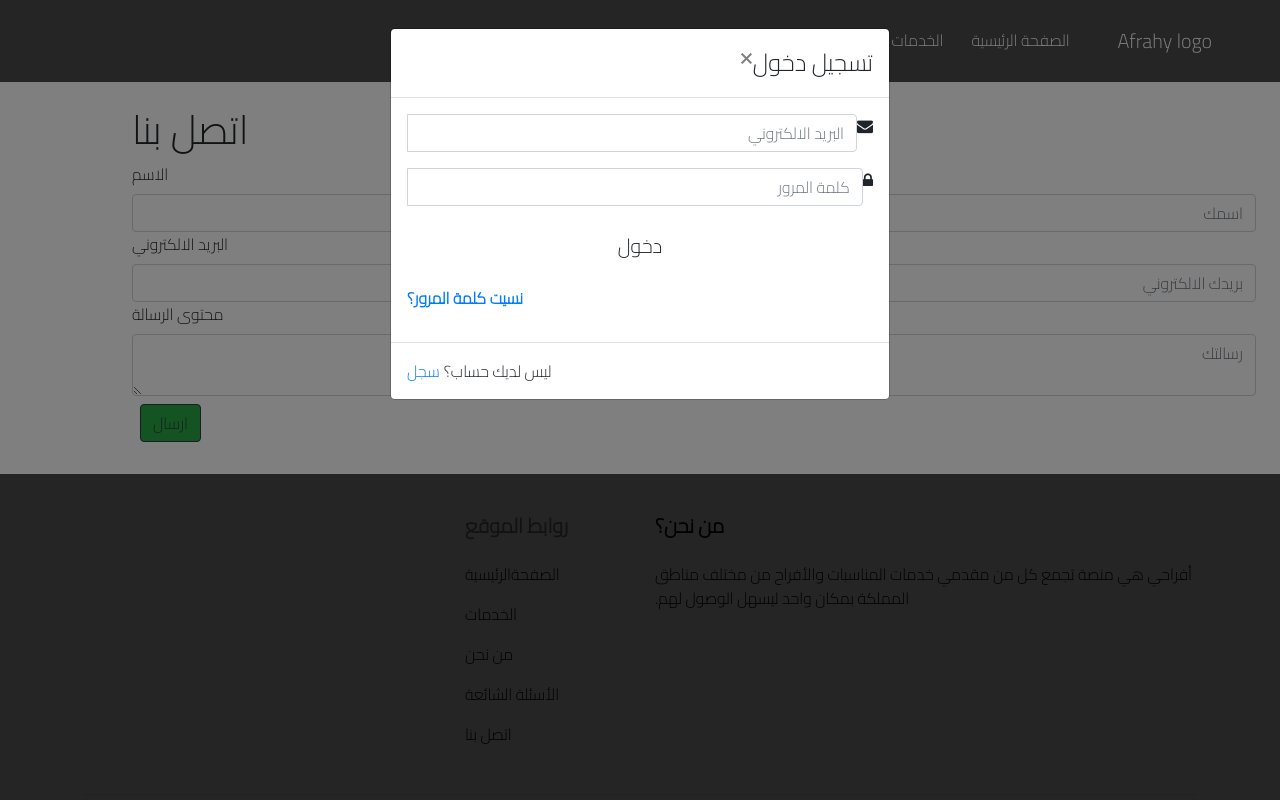
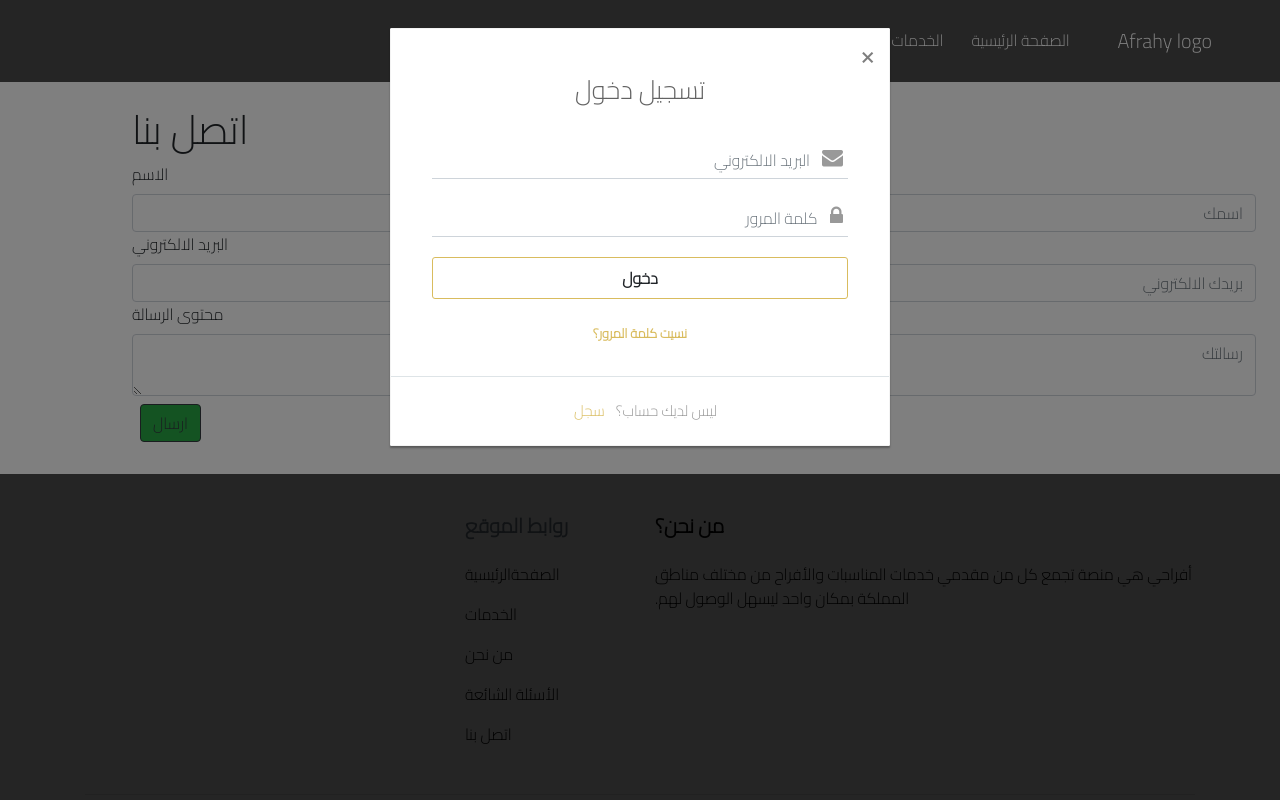
Before and after one commit to batoulaq/Afrahy, a PHP site: page /contact.php in a window 1280 px wide, after a click on "دخول". Run offline with PHP 8.4, Linux system fonts and the light colour scheme; some libraries are stand-ins or nearby versions.

Commit message:
Design Sign Up & Login

```diff
--- a/template/style.css
+++ b/template/style.css
@@ -177,6 +177,107 @@ ul a:hover{
   background: rgba(0, 0, 0, 0.71);
 }
 /* end */
+/* singUp ,login style */
+.modal-login .modal-content {
+	padding: 20px;
+	border-radius: 5px;
+	border: none;
+}
+.modal-login .modal-header {
+	border-bottom: none;
+	position: relative;
+	justify-content: center;
+}
+.modal-login .close {
+	position: absolute;
+	top: -10px;
+	right: -10px;
+}
+.modal-login h4 {
+	color: #636363;
+	text-align: center;
+	font-size: 26px;
+	margin-top: 0;
+}
+.modal-login .modal-content {
+	color: #999;
+	border-radius: 1px;
+	margin-bottom: 15px;
+	background: #fff;
+	border: 1px solid #f3f3f3;
+	box-shadow: 0px 2px 2px rgba(0, 0, 0, 0.3);
+	padding: 25px;
+}
+.modal-login .form-group {
+	margin-bottom: 20px;
+}
+.modal-login label {
+	font-weight: normal;
+	font-size: 13px;
+}
+.modal-login .form-control {
+	min-height: 38px;
+	padding-left: 5px;
+	box-shadow: none !important;
+	border-width: 0 0 1px 0;
+	border-radius: 0;
+}
+.modal-login .form-control:focus {
+	border-color: #ccc;
+}
+.modal-login .input-group-addon {
+	max-width: 42px;
+	text-align: center;
+	background: none;
+	border-bottom: 1px solid #ced4da;
+	padding-right: 5px;
+	border-radius: 0;
+}
+.modal-login .btn, .modal-login .btn:active {
+	font-size: 16px;
+	font-weight: bold;
+	border-color: #d8ba59f7 !important;
+	border-radius: 3px;
+	/* border: none; */
+	min-width: 140px;
+}
+.modal-login .btn:hover, .modal-login .btn:focus {
+	background: #d8ba59f7 !important;
+}
+.modal-login .hint-text {
+	text-align: center;
+	padding-top: 5px;
+	font-size: 13px;
+}
+.modal-login .modal-footer {
+	color: #999;
+	border-color: #dee4e7;
+	text-align: center;
+	margin: 0 -25px -25px;
+	font-size: 15px;
+	justify-content: center;
+}
+.modal-login a:hover {
+  text-decoration: underline;
+}
+.modal-login a {
+	color: #d8ba59f7;
+	text-decoration: none;
+  padding: 7px;
+}
+.modal-login a:hover {
+	text-decoration: underline;
+}
+.modal-login .fa {
+	font-size: 21px;
+	position: relative;
+	top: 6px;
+}
+.trigger-btn {
+	display: inline-block;
+	margin: 100px auto;
+}
+/* end */
 /* media */
 @media (min-width: 499px){
   .carousel-caption{
```
